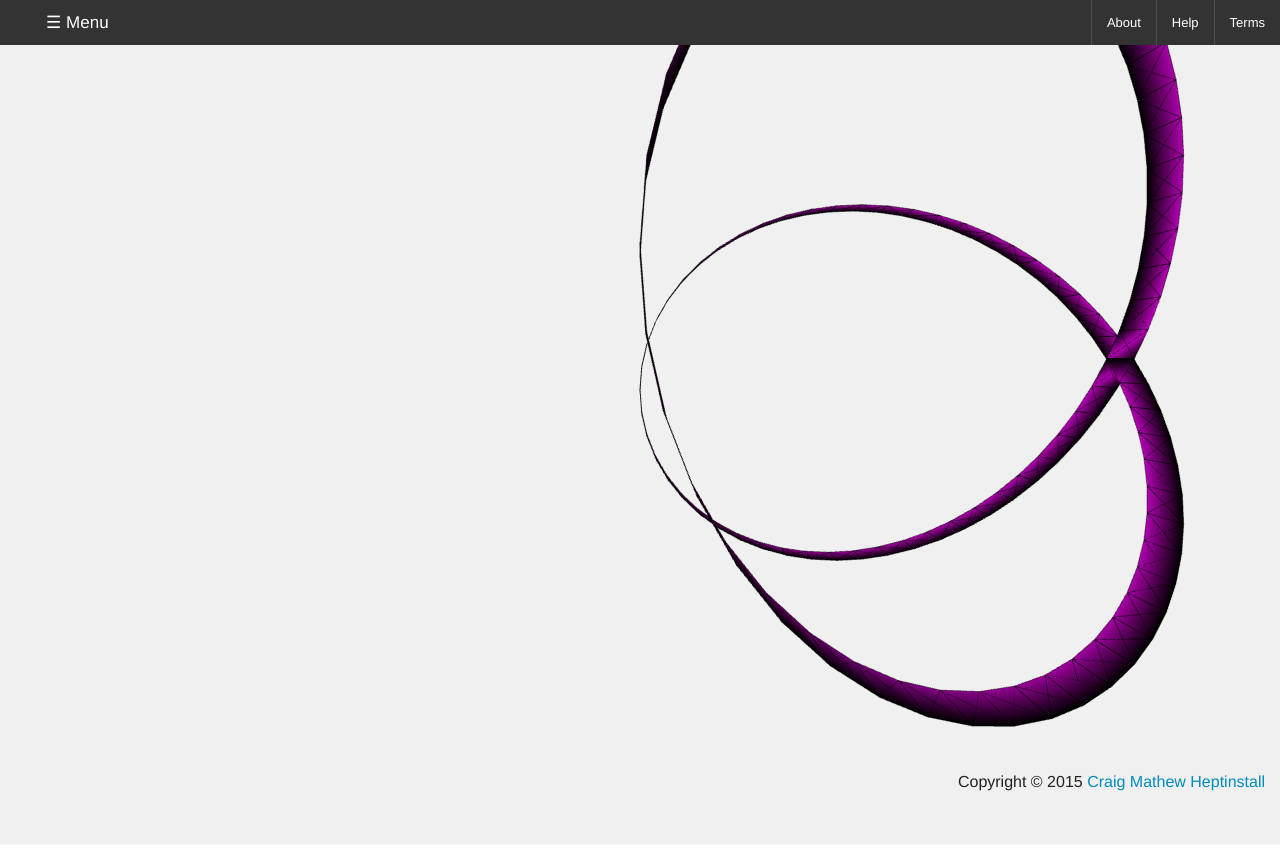
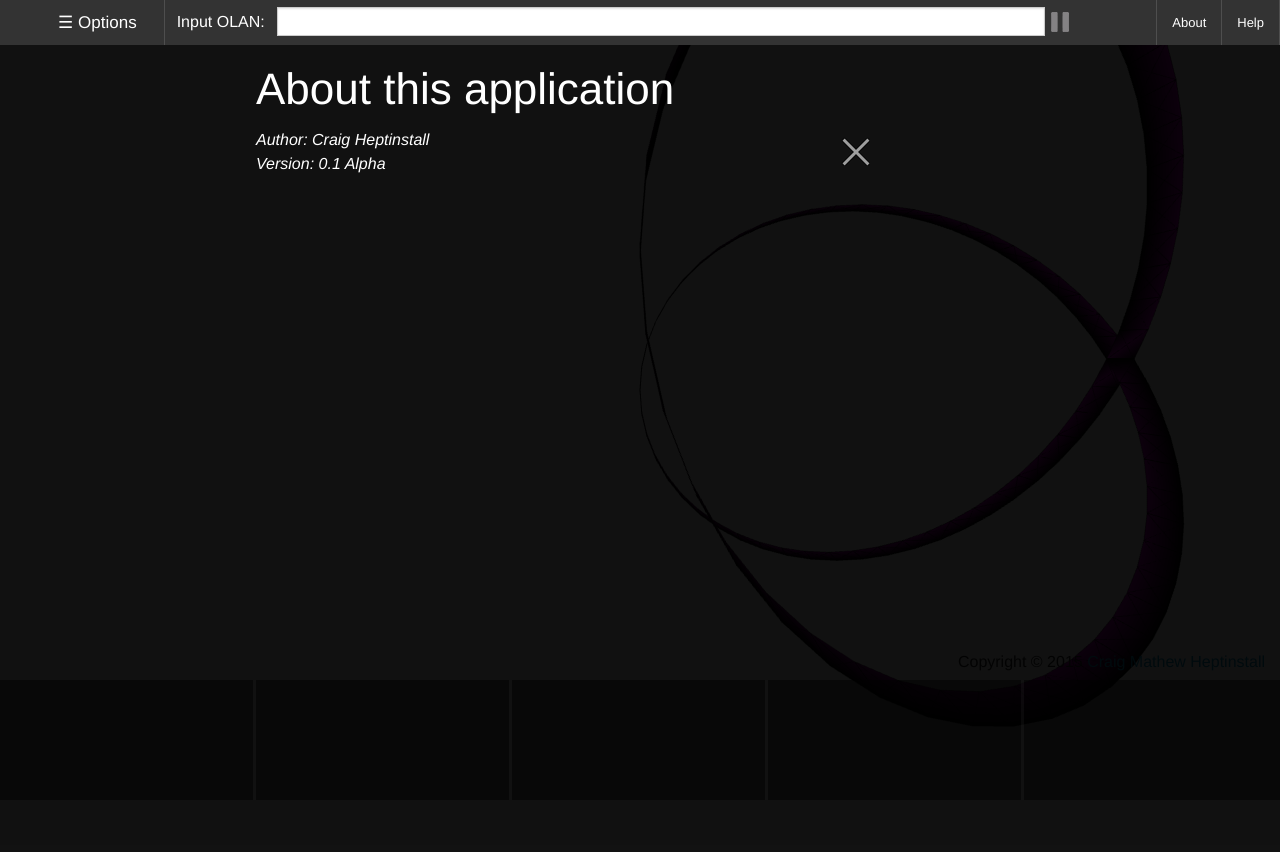
Before and after one commit to craighep/Dissertation, a website: page index.html in a window 1280 px wide. Both pictures are taken after a click on the link "About". Drawn offline with Linux system fonts and the light colour scheme.

Commit message:
Further changes to UI, more controls added

```diff
--- a/css/site/main.css
+++ b/css/site/main.css
@@ -3,6 +3,11 @@ body {
 	background-color: #f0f0f0;
 	margin: 0px;
 	overflow:hidden;
+}
+span {
+	color: #FFFFFF;
+  padding: 12px;
+  line-height: 43px;
 }
 canvas{
 	width: 100%;
@@ -25,12 +30,83 @@ canvas{
   position: relative;
   transform: translate3d(0, 0, 0);
 }
+
+.playControls {
+	width: 60%;
+}
+
+#pause {
+	background-image: url("../../img/pause.gif");
+	background-size: 20px 20px;
+	background-repeat: no-repeat;
+	background-position: center;
+	height: 43px;
+  width: 20px;
+}
+
+.info {
+	float: right;
+}
+
 #footer{
 	position: fixed;
 	z-index:1;
 	left:0px;
 	text-align: right;
-  bottom:0px;
+  bottom:15%;
   height:30px;
   width:100%;
 }
+
+.text {
+  position: absolute;
+	padding: 10px 20% 100px 20%;
+  width: 100%;
+  height: 100%;
+  background-color: rgba(0, 0, 0, 0.93);
+  z-index: 5;
+  top: 0;
+  left: 0;
+  margin-top: 0;
+	display: none;
+	color: white;
+}
+
+#close {
+	float: right;
+	margin-right: 20%;
+	display:block;
+	background-image: url("../../img/close.png");
+	width: 38px;
+	height: 38px;
+}
+
+.moveStrip {
+	bottom: 0px;
+	height: 15%;
+	width:100%;
+	position: fixed;
+	background-color: black;
+	opacity: 0.5;
+	z-index: 4;
+}
+
+.moveStrip ul{
+	width: 100%;
+	height: 100%;
+	list-style-type: none;
+  margin: 0;
+  padding: 0;
+}
+
+.moveStrip ul li{
+	width: 20%;
+  height: 100%;
+  border-top: 0px;
+	border-left: 0px;
+	border-bottom: 0px;
+	border-color: white;
+  border-style: solid;
+	display: inline;
+	float: left;
+}
--- a/index.html
+++ b/index.html
@@ -14,24 +14,33 @@
                 <ul class="title-area">
                     <li class="name">
                         <h1>
-                            <a class="left-off-canvas-toggle menu-icon" href="#"><span>&#9776; Menu</span></a>
+                            <a class="left-off-canvas-toggle menu-icon" href="#"><span>&#9776; Options</span></a>
                         </h1>
                     </li>
                 </ul>
                 <section class="top-bar-section">
-                    <ul class="right">
+                  <ul >
+                      <li class="divider"></li>
+                      <li>
+                        <span>Input OLAN:</span>
+                      </li>
+                      <li class="playControls">
+                          <input type="text" id="input"/>
+                      </li>
+                      <li>
+                        <a id="pause" type="button" value="Pause"></a>
+                      </li>
+                  </ul>
+                    <ul class="info">
                         <li class="divider"></li>
                         <li>
-                            <a href="#">About</a>
+                            <a id="about" href="#">About</a>
                         </li>
                         <li class="divider"></li>
                         <li>
-                            <a href="#">Help</a>
+                            <a id="help" href="#">Help</a>
                         </li>
                         <li class="divider"></li>
-                        <li>
-                            <a href="#">Terms</a>
-                        </li>
                     </ul>
                 </section>
             </nav>
@@ -119,7 +128,33 @@
                     </li>
                     </ul>
                 </aside>
-                <div id="container"></div>
+                <div id="container">
+                  <div class="moveStrip">
+                    <ul class="moves">
+                    </ul>
+                  </div>
+                  <div id="aboutText" class="text">
+                    <h1>About this application</h1>
+                    <a id="close"></a>
+                    <em>Author: Craig Heptinstall<br>
+                      Version: 0.1 Alpha</em>
+                  </div>
+                  <div id="helpText" class="text">
+                    <h1>Getting started</h1>
+                    <a id="close"></a>
+                    <em>This free open application is easy to use:</em>
+                    <ul>
+                      <li>
+                        Point 1
+                      </li>
+                      <li>
+                        Point 2
+                      </li>
+                      <li>
+                        Point 3
+                      </li>
+                  </div>
+                </div>
                 <a class="exit-off-canvas"></a>
             </div>
         </div>
--- a/js/CurveExtras.js
+++ b/js/CurveExtras.js
@@ -372,8 +372,23 @@ THREE.Curves.Circle = THREE.Curve.create(
 
 );
 
+THREE.Curves.CustomSinCurve = THREE.Curve.create(
+    function ( scale ) { //custom curve constructor
+        this.scale = (scale === undefined) ? 1 : scale;
+    },
+
+    function ( t ) { //getPoint: t is between 0-1
+        var tx = t * 3 - 1.5,
+            ty = Math.sin( 2 * Math.PI * t ),
+            tz = 0;
+
+        return new THREE.Vector3(tx, ty, tz).multiplyScalar(this.scale);
+    }
+);
+
 var splines = {
     VivianiCurve: new THREE.Curves.VivianiCurve(70),
+    CustomSinCurve: new THREE.Curves.CustomSinCurve(),
     Circle: new THREE.Curves.Circle(),
     FortyFiveDegreeLine: THREE.Curves.FFDegree(),
     Straight: new THREE.Curves.Straight(),
--- a/js/events.js
+++ b/js/events.js
@@ -13,7 +13,6 @@ var mouseXOnMouseDown = 0;
 var mouseY = 0;
 var mouseYOnMouseDown = 0;
 var scale = 1;
-
 
   function onDocumentMouseDown(event) {
 
--- a/js/html.js
+++ b/js/html.js
@@ -1,6 +1,6 @@
 define(['jquery'], function ($) {
   return {
-      addContent: function(renderer) {
+    addContent: function(renderer) {
       var dropdown = $('#dropdown');
       var s;
 
@@ -10,9 +10,31 @@ define(['jquery'], function ($) {
             );
       }
       $('#container').append(renderer.domElement);
+    },
+    addMoveReel: function(moves) {
+      var list = $('.moves');
+      console.log(moves);
+      for (move in moves) {
+        list.append(
+          $('<li class="move"></li>')
+        );
+      }
+    },
+    showAbout: function(show) {
+      var display = "none";
+      if(show)
+        display = "block";
+      $("#aboutText").css({"display":display});
+      $("#helpText").css({"display":"none"});
+    },
+    showHelp: function(show) {
+      var display = "none";
+      if(show)
+        display = "block";
+      $("#helpText").css({"display":display});
+      $("#aboutText").css({"display":"none"});
     }
   }
-
 });
 
 /*stats = new Stats();
--- a/js/main.js
+++ b/js/main.js
@@ -16,6 +16,10 @@ define(['events', 'html', 'jquery'], function (events, html, $) {
 	    lookAhead = false;
 	var scale;
 	var showCameraHelper = false;
+	var paused = false;
+	var moves = [1,2,3,4];
+	var pause = "img/pause.gif";
+	var play = "img/play.png";
 
 	function addTube() {
 	    var value = $('#dropdown').val();
@@ -29,14 +33,13 @@ define(['events', 'html', 'jquery'], function (events, html, $) {
 
 	    tube = new THREE.TubeGeometry(extrudePath, segments, 2, radiusSegments, closed2);
 	    addGeometry(tube, 0xff00ff);
-	    setScale(4);
+			setScale();
 	}
 
-	function setScale(scale) {
-	  //  scale = parseInt($('#scale').val());
+	function setScale() {
+	    scale = parseInt($('#scale').val());
 	    tubeMesh.scale.set(scale, scale, scale);
 	}
-
 
 	function addGeometry(geometry, color) {
 	    // 3d shape
@@ -56,12 +59,14 @@ define(['events', 'html', 'jquery'], function (events, html, $) {
 
 	function animateCamera(toggle) {
 
-	    if (toggle) {
+	    if (!toggle) {
 	        animation = animation === false;
-	        $('#animation').val() = 'Camera Spline Animation View: ' + (animation ? 'ON' : 'OFF');
+					console.log($('#animation').attr("value"));
+	        $('#animation').prop('value','Camera Spline Animation View: ' + (animation ? 'ON' : 'OFF'));
 	    }
 	    lookAhead = $('#lookAhead').is(':checked');
 	    showCameraHelper = $('#cameraHelper').is(':checked');
+			console.log(lookAhead + " " + showCameraHelper);
 	    cameraHelper.visible = showCameraHelper;
 	    cameraEye.visible = showCameraHelper;
 	}
@@ -98,9 +103,14 @@ define(['events', 'html', 'jquery'], function (events, html, $) {
 	    renderer.setSize(window.innerWidth, window.innerHeight, false);
 
 			html.addContent(renderer);
+			html.addMoveReel(moves);
 			events.init(renderer, camera);
 			addTube();
 
+			initHtmlEvents();
+	}
+
+	function initHtmlEvents(){
 		document.getElementById('dropdown').onchange = function () {
 			addTube(this.value);
 		}
@@ -111,13 +121,34 @@ define(['events', 'html', 'jquery'], function (events, html, $) {
 		document.getElementById('lookAhead').onchange = animateCamera;
 		document.getElementById('cameraHelper').onchange = animateCamera;
 		document.getElementById('animation').onclick = function () {
-				 animateCamera(true);
+			animateCamera(false);
+		}
+		document.getElementById('pause').onclick = function () {
+				paused = !paused;
+				$('#pause').css({"background-image":"url("+(paused ? play : pause)+")"});
+		}
+		document.getElementById('about').onclick = function () {
+				paused = !paused;
+				html.showAbout(paused);
+		}
+		document.getElementById('help').onclick = function () {
+				paused = !paused;
+				html.showHelp(paused);
+		}
+		document.getElementById('close').onclick = function () {
+				paused = !paused;
+				html.showHelp(paused);
+				html.showAbout(paused);
 		}
 	}
 
 	function animate() {
 	    requestAnimationFrame(animate);
+			if (!paused)
 	    	render();
+			else {
+				id = requestAnimationFrame( animate );
+				cancelAnimationFrame(id);}
 	    //stats.update();
 	}
 
@@ -126,6 +157,7 @@ define(['events', 'html', 'jquery'], function (events, html, $) {
 	    var time = Date.now();
 	    var looptime = 20 * 1000;
 	    var t = (time % looptime) / looptime;
+		//	console.log(t);
 	    var pos = tube.parameters.path.getPointAt(t);
 	    pos.multiplyScalar(scale);
 	    // interpolation
@@ -133,7 +165,6 @@ define(['events', 'html', 'jquery'], function (events, html, $) {
 	    var pickt = t * segments;
 	    var pick = Math.floor(pickt);
 	    var pickNext = (pick + 1) % segments;
-
 	    binormal.subVectors(tube.binormals[pickNext], tube.binormals[pick]);
 	    binormal.multiplyScalar(pickt - pick).add(tube.binormals[pick]);
 
@@ -151,6 +182,7 @@ define(['events', 'html', 'jquery'], function (events, html, $) {
 	    if (!lookAhead)
 	        lookAt.copy(pos).add(dir);
 	    splineCamera.matrix.lookAt(splineCamera.position, lookAt, normal);
+
 	    splineCamera.rotation.setFromRotationMatrix(splineCamera.matrix, splineCamera.rotation.order);
 	    cameraHelper.update();
 	    parent.rotation.y += (events.getLatestTargetRotationX() - parent.rotation.y) * 0.05;
```
Also changed, not shown: css/site/foundation.css, img/close.png (added), img/pause.gif (added), img/play.png (added). Lines whose indentation alone changed are shown as unchanged.
